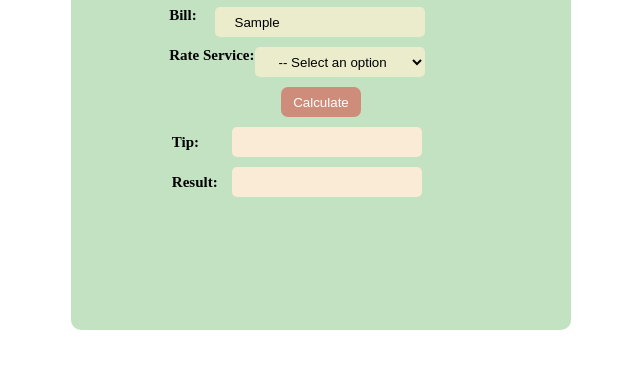
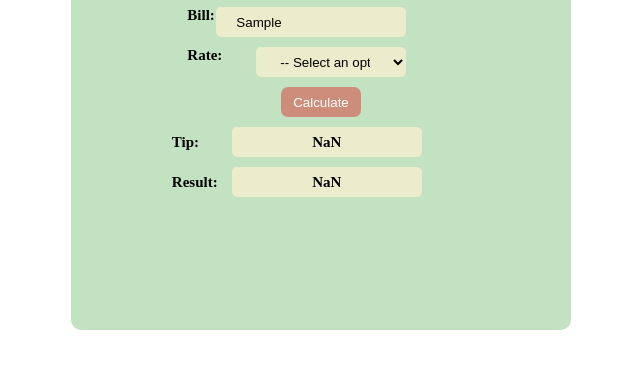
Before and after one commit to mcepulis/project-tipCalc, a website: page index.html in a window 1280 px wide. Both pictures are taken after typing "Sample" into the empty fields and a click on the button "Calculate". Shown: the part 320-688 px from the top of the page, without its empty margins (319-959 px from the left). Drawn offline with Linux system fonts and the light colour scheme.

Commit message:
final commit

```diff
--- a/index.html
+++ b/index.html
@@ -8,23 +8,22 @@
 </head>
 <body>
     <section class="main">
-        <div class="container pal">
+        <div class="container">
             <h1 class="title">TIP Calculator</h1>
-
-            <form action="" class="bmi-box">
-                <div class="heightBox">
-                    <label class="labelHeight text-size" for="">Bill:</label>
+            <form action="" class="tip-box">
+                <div class="billBox">
+                    <label class="labelBill text-size" for="">Bill:</label>
                     <input
                                 id="bill-input"
                                 type="text"
-                                class="input-text"
+                                class="input-text inputScreen"
                                 placeholder="eu"
                                 />
                 </div>
-                <div class="weightBox">
-                    <label class="labelWeight text-size" for="">Rate Service:</label>
+                <div class="rateBox">
+                    <label class="labelRate text-size" for="">Rate:</label>
                     <div class="tipRate">
-                        <select class="dropDown input-text" id="rate-input">
+                        <select class="dropDown input-text inputScreen" id="rate-input">
                             <option>-- Select an option --</option>
                             <option id="poor">5% - Poor</option>
                             <option id="good">10% - Good</option>
@@ -34,13 +33,13 @@
                 </div>
             </form>
             <button class="check-btn btn">Calculate</button>
-            <div id="screen" class="resultBox">
-                <p id="result" class="results text-size">Tip:</p>
-                <p id="result" class="text-size2"></p>
+            <div class="resultBox">
+                <p class="results text-size">Tip:</p>
+                <p id="resultTip" class="text-size input-text inputScreen"></p>
             </div>
-            <div id="screen" class="resultBox">
-                <p id="result" class="results text-size">Result:</p>
-                <p id="result" class="text-size2"></p>
+            <div class="resultBox">
+                <p class="results text-size">Result:</p>
+                <p id="result" class="text-size input-text inputScreen"></p>
             </div>
         </div>
     </section>
--- a/main.js
+++ b/main.js
@@ -1,6 +1,6 @@
 const checkBtnDOM = document.querySelector('.check-btn');
+const resultsTipDisplayDOM = document.getElementById('resultTip');
 const resultsDisplayDOM = document.getElementById('result');
-const screenDOM = document.getElementById('screen');
 const billInputDOM = document.getElementById('bill-input');
 const rateInputDOM = document.getElementById('rate-input');
 
@@ -13,27 +13,26 @@ function kainaSuPVM(kainaBePVM){
 
 }
 
+
 checkBtnDOM.addEventListener('click', function () {
     // let count = 0;
     const bill = billInputDOM.value;
     const rate = rateInputDOM.value;
     console.log(bill, rate);
+    let str = "";
+    for (let i = 0; i < rate.length; i++) {
+        if(rate[i] >= "0" && rate[i] < "9") {
+                str += rate[i];
+        }
+    }
 
-    resultsDisplayDOM.innerHTML = `${text} ${count}`;
+    const rateNum = +str
+    const billNum = +bill
+    const tip = (rateNum * billNum) / 100;
+    const result = billNum + tip;
+
+    resultsTipDisplayDOM.innerHTML = `${tip}`;
+    resultsDisplayDOM.innerHTML = `${result}`;
 
 
-
-    // const weightNum = (+ weight);
-    // const heightNum = (+ height);
-    // if (weight.length === 0 || height.length === 0) {
-    //     count += 0;
-    // } else {
-    //     count += (+ ((weightNum) / (((heightNum) / 100) ** 2)).toFixed(2));
-    // }
-    // screenDOM.style.display = 'flex';
-    // screenDOM.style.justifyContent = 'space-evenly';
-    // let text = '';
-
-
-    // resultsDisplayDOM.innerHTML = `${text} ${count}`;
 });
--- a/style.css
+++ b/style.css
@@ -28,11 +28,11 @@ body * {
     border-radius: 10px;
 }
 
-.labelHeight {
+.labelBill {
     margin-right: 0.15rem;
 }
 
-.bmi-box {
+.tip-box {
     display: flex;
     flex-direction: column;
     gap: 1rem 0;
@@ -57,17 +57,23 @@ body * {
 }
 
 .resultBox,
-.heightBox,
-.weightBox {
+.billBox,
+.rateBox {
     display: flex;
     justify-content: space-between;
     margin-right: 4.83rem;
 }
 
+.inputScreen {
+    display: flex;
+    align-items: center;
+    justify-content: center;
+    width: 15rem;
+
+}
 .resultBox {
     display: flex;
     justify-content: space-between;
-    /* display: none; */
     height: 3rem;
     width: 25rem;
     align-items: center;
@@ -75,7 +81,7 @@ body * {
     border-radius: 5px;
 }
 
- .text-size2 {
+ .resultScreen {
     background-color: antiquewhite;
     width: 19rem;
     height: 3rem;
@@ -89,9 +95,11 @@ body * {
 
 
 .input-text {
+    display: flex;
     text-align: start;
+    align-items: center;
     height: 3rem;
-    width: 17rem;
+    width: 15rem;
     border-radius: 5px;
     border: transparent;
     background-color: #eaeccc;
```
